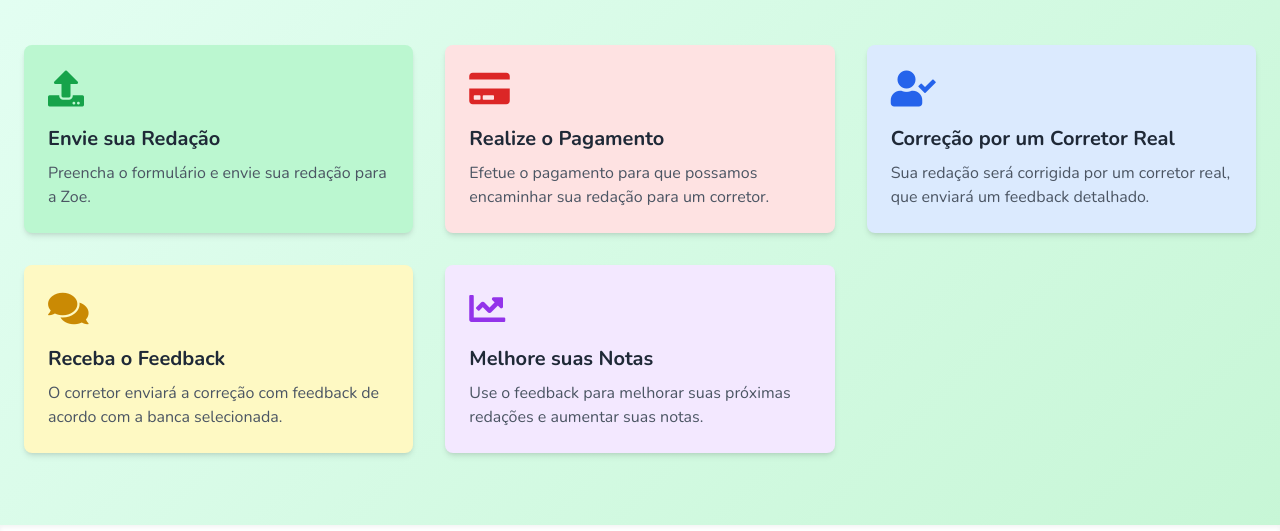
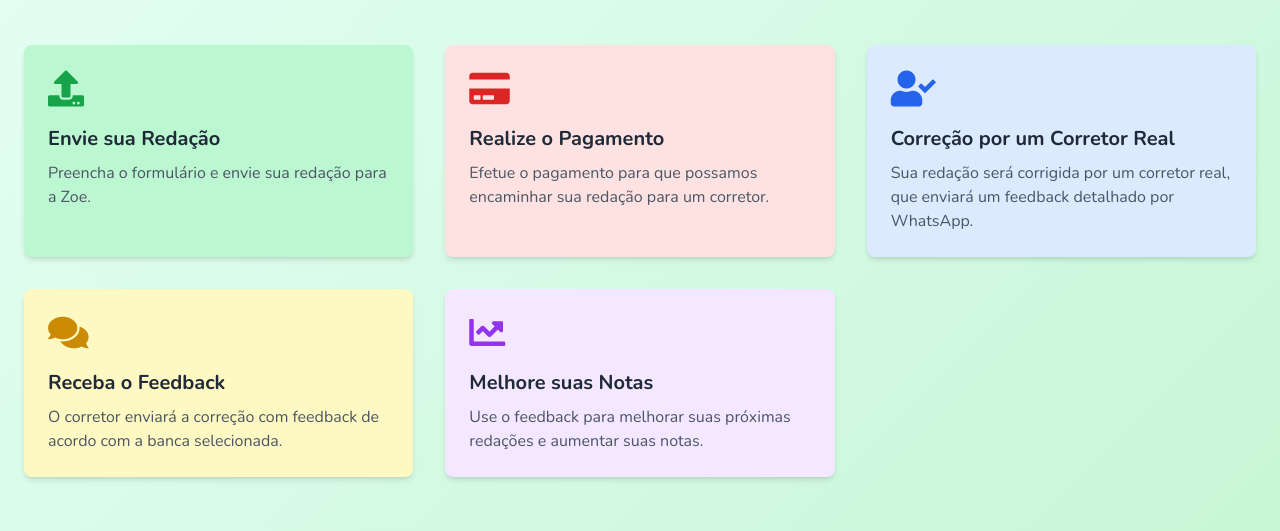
Before and after one commit to andreszpyt/ZoeCorrije, a plain HTML site: page about.html in a window 1280 px wide. Shown: the part 227-758 px from the top of the page. Drawn offline with nearby package versions, Linux system fonts and the light colour scheme.

Commit message:
about.html

```diff
--- a/about.html
+++ b/about.html
@@ -93,7 +93,7 @@
         <i class="fas fa-user-check text-4xl text-blue-600 mb-4"></i>
         <h2 class="text-xl font-bold text-gray-800 mb-2">Correção por um Corretor Real</h2>
         <p class="text-gray-600">
-          Sua redação será corrigida por um corretor real, que enviará um feedback detalhado.
+          Sua redação será corrigida por um corretor real, que enviará um feedback detalhado por WhatsApp.
         </p>
       </div>
       <div class="bg-yellow-100 p-6 rounded-lg fade-in shadow-md hover-card transition-transform transform">
```
